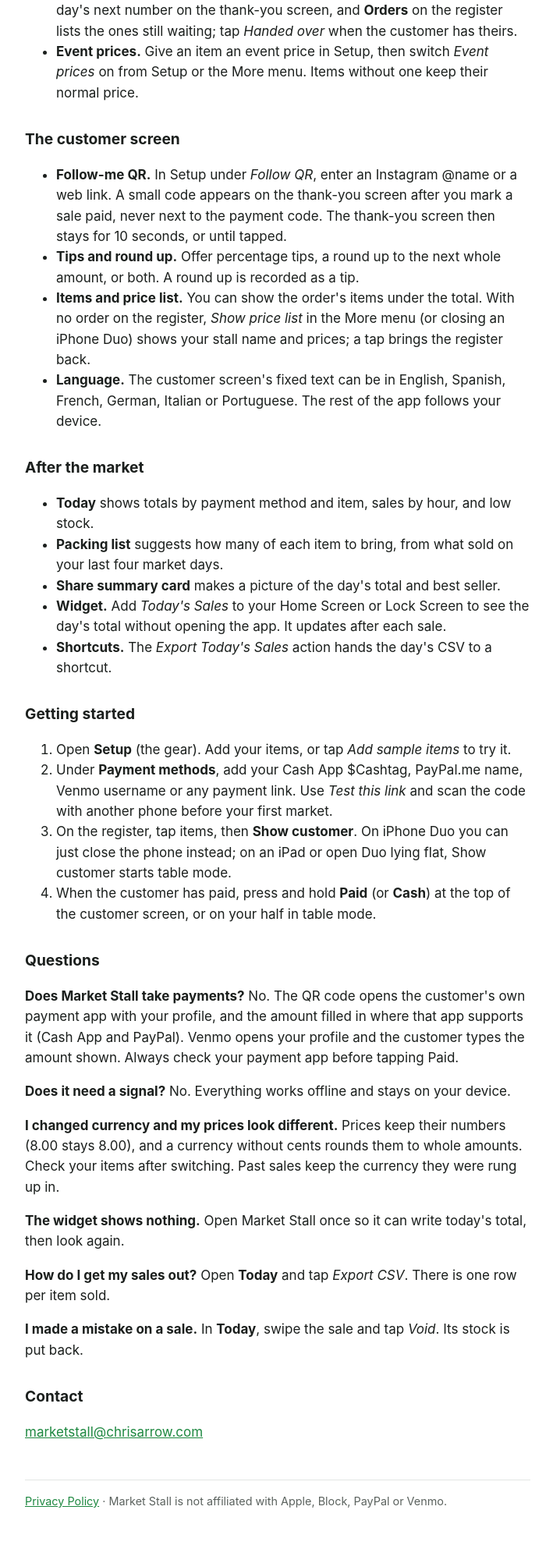
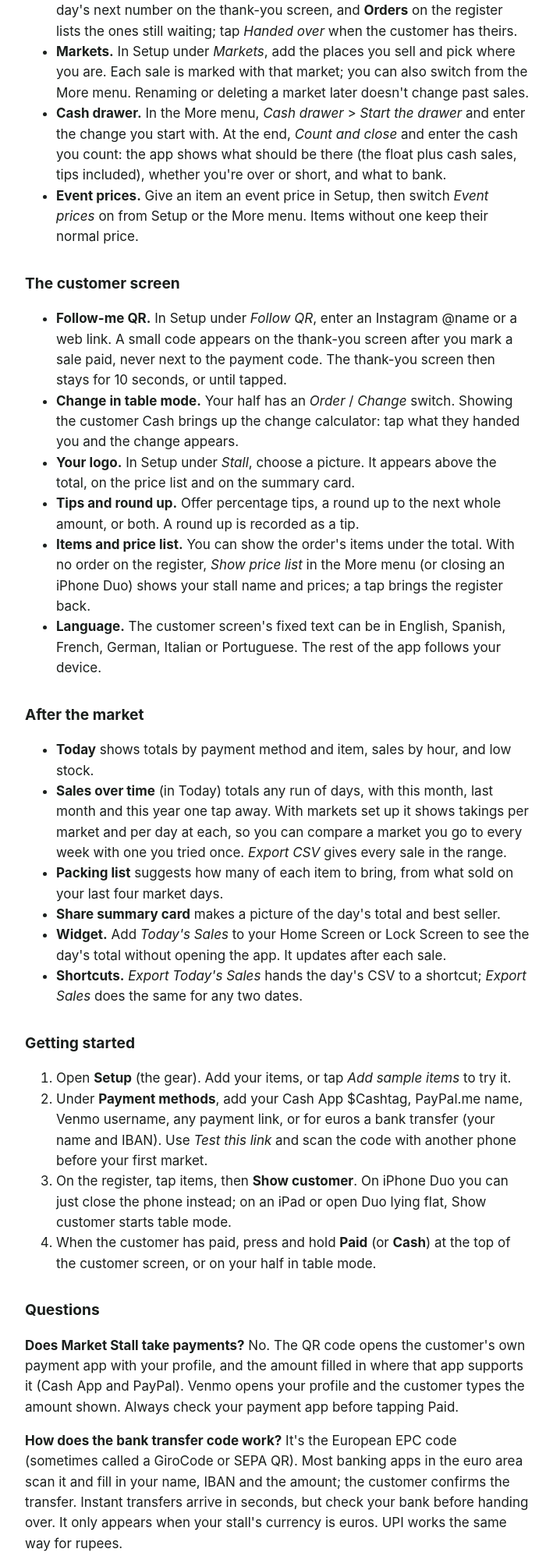
Before and after one commit to chrisarrow/marketstall, a plain HTML site: page index.html in a window 1280 px wide. Shown: the part 1117-3112 px from the top of the page at 78% size, without its empty margins (284-993 px from the left). Drawn offline with Linux system fonts and the light colour scheme.

Commit message:
1.2: markets, cash drawer, sales over time, logo, bank transfer and UPI codes; privacy policy updated

```diff
--- a/index.html
+++ b/index.html
@@ -27,12 +27,16 @@
 <li><strong>Same again.</strong> In the More menu (the three dots), <em>Same again</em> rings up your last sale once more.</li>
 <li><strong>Parked orders.</strong> <em>Park order</em> in the More menu sets an order aside while you serve someone else. Tap the orange bar above the order to bring it back. Parked orders are kept until you close the app.</li>
 <li><strong>Order numbers.</strong> Turn on <em>Order numbers</em> in Setup. Each sale shows the day's next number on the thank-you screen, and <strong>Orders</strong> on the register lists the ones still waiting; tap <em>Handed over</em> when the customer has theirs.</li>
+<li><strong>Markets.</strong> In Setup under <em>Markets</em>, add the places you sell and pick where you are. Each sale is marked with that market; you can also switch from the More menu. Renaming or deleting a market later doesn't change past sales.</li>
+<li><strong>Cash drawer.</strong> In the More menu, <em>Cash drawer</em> &gt; <em>Start the drawer</em> and enter the change you start with. At the end, <em>Count and close</em> and enter the cash you count: the app shows what should be there (the float plus cash sales, tips included), whether you're over or short, and what to bank.</li>
 <li><strong>Event prices.</strong> Give an item an event price in Setup, then switch <em>Event prices</em> on from Setup or the More menu. Items without one keep their normal price.</li>
 </ul>
 
 <h2>The customer screen</h2>
 <ul>
 <li><strong>Follow-me QR.</strong> In Setup under <em>Follow QR</em>, enter an Instagram @name or a web link. A small code appears on the thank-you screen after you mark a sale paid, never next to the payment code. The thank-you screen then stays for 10 seconds, or until tapped.</li>
+<li><strong>Change in table mode.</strong> Your half has an <em>Order</em> / <em>Change</em> switch. Showing the customer Cash brings up the change calculator: tap what they handed you and the change appears.</li>
+<li><strong>Your logo.</strong> In Setup under <em>Stall</em>, choose a picture. It appears above the total, on the price list and on the summary card.</li>
 <li><strong>Tips and round up.</strong> Offer percentage tips, a round up to the next whole amount, or both. A round up is recorded as a tip.</li>
 <li><strong>Items and price list.</strong> You can show the order's items under the total. With no order on the register, <em>Show price list</em> in the More menu (or closing an iPhone Duo) shows your stall name and prices; a tap brings the register back.</li>
 <li><strong>Language.</strong> The customer screen's fixed text can be in English, Spanish, French, German, Italian or Portuguese. The rest of the app follows your device.</li>
@@ -41,26 +45,28 @@
 <h2>After the market</h2>
 <ul>
 <li><strong>Today</strong> shows totals by payment method and item, sales by hour, and low stock.</li>
+<li><strong>Sales over time</strong> (in Today) totals any run of days, with this month, last month and this year one tap away. With markets set up it shows takings per market and per day at each, so you can compare a market you go to every week with one you tried once. <em>Export CSV</em> gives every sale in the range.</li>
 <li><strong>Packing list</strong> suggests how many of each item to bring, from what sold on your last four market days.</li>
 <li><strong>Share summary card</strong> makes a picture of the day's total and best seller.</li>
 <li><strong>Widget.</strong> Add <em>Today's Sales</em> to your Home Screen or Lock Screen to see the day's total without opening the app. It updates after each sale.</li>
-<li><strong>Shortcuts.</strong> The <em>Export Today's Sales</em> action hands the day's CSV to a shortcut.</li>
+<li><strong>Shortcuts.</strong> <em>Export Today's Sales</em> hands the day's CSV to a shortcut; <em>Export Sales</em> does the same for any two dates.</li>
 </ul>
 
 <h2>Getting started</h2>
 <ol>
 <li>Open <strong>Setup</strong> (the gear). Add your items, or tap <em>Add sample items</em> to try it.</li>
-<li>Under <strong>Payment methods</strong>, add your Cash App $Cashtag, PayPal.me name, Venmo username or any payment link. Use <em>Test this link</em> and scan the code with another phone before your first market.</li>
+<li>Under <strong>Payment methods</strong>, add your Cash App $Cashtag, PayPal.me name, Venmo username, any payment link, or for euros a bank transfer (your name and IBAN). Use <em>Test this link</em> and scan the code with another phone before your first market.</li>
 <li>On the register, tap items, then <strong>Show customer</strong>. On iPhone Duo you can just close the phone instead; on an iPad or open Duo lying flat, Show customer starts table mode.</li>
 <li>When the customer has paid, press and hold <strong>Paid</strong> (or <strong>Cash</strong>) at the top of the customer screen, or on your half in table mode.</li>
 </ol>
 
 <h2>Questions</h2>
 <p><strong>Does Market Stall take payments?</strong> No. The QR code opens the customer's own payment app with your profile, and the amount filled in where that app supports it (Cash App and PayPal). Venmo opens your profile and the customer types the amount shown. Always check your payment app before tapping Paid.</p>
+<p><strong>How does the bank transfer code work?</strong> It's the European EPC code (sometimes called a GiroCode or SEPA QR). Most banking apps in the euro area scan it and fill in your name, IBAN and the amount; the customer confirms the transfer. Instant transfers arrive in seconds, but check your bank before handing over. It only appears when your stall's currency is euros. UPI works the same way for rupees.</p>
 <p><strong>Does it need a signal?</strong> No. Everything works offline and stays on your device.</p>
 <p><strong>I changed currency and my prices look different.</strong> Prices keep their numbers (8.00 stays 8.00), and a currency without cents rounds them to whole amounts. Check your items after switching. Past sales keep the currency they were rung up in.</p>
 <p><strong>The widget shows nothing.</strong> Open Market Stall once so it can write today's total, then look again.</p>
-<p><strong>How do I get my sales out?</strong> Open <strong>Today</strong> and tap <em>Export CSV</em>. There is one row per item sold.</p>
+<p><strong>How do I get my sales out?</strong> Open <strong>Today</strong> and tap <em>Export CSV</em> for the day, or <em>Sales over time</em> for any range of dates. There is one row per item sold, with its market.</p>
 <p><strong>I made a mistake on a sale.</strong> In <strong>Today</strong>, swipe the sale and tap <em>Void</em>. Its stock is put back.</p>
 
 <h2>Contact</h2>
```
Also changed, not shown: privacy.html (+4 -3 lines).
